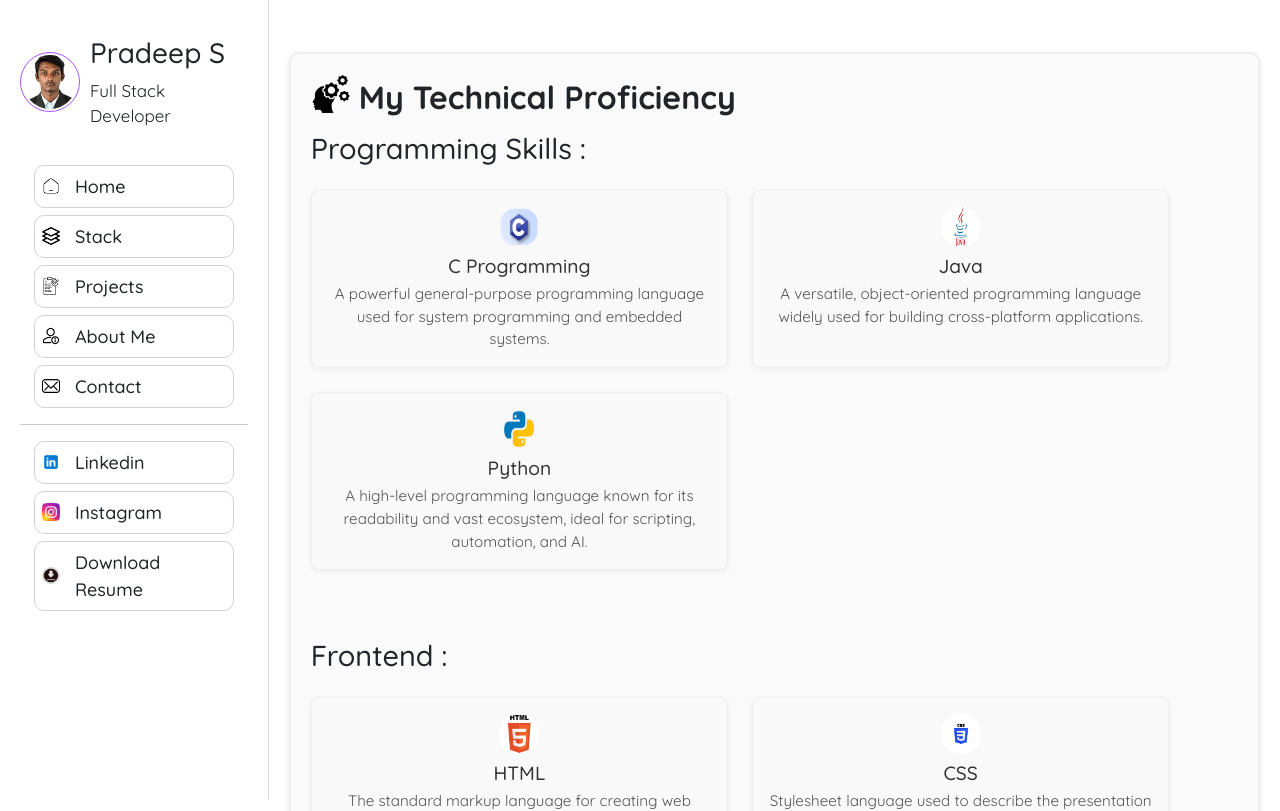
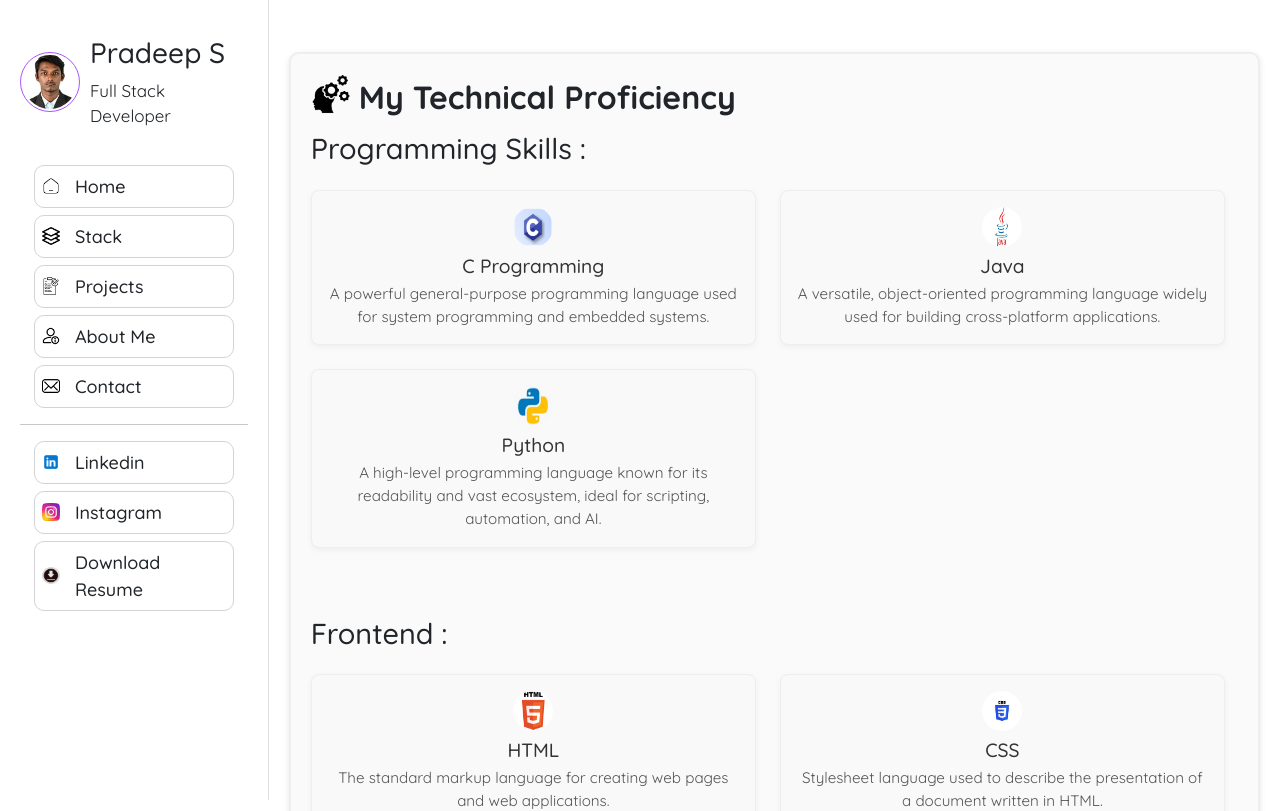
Before and after one commit to Pradeep7007/Portfolio, a React (Create React App) app: page /stack in a window 1280 px wide. Shown: the top 811 px of the page. Built offline with nearby package versions, Linux system fonts and the light colour scheme.

Commit message:
arrow mark changed in home.js page

```diff
--- a/src/pages/Home.css
+++ b/src/pages/Home.css
@@ -82,8 +82,8 @@ p{
 .page-btn img{
   width: 20px;
   height: 30px;
-  transform: rotate(-30deg);
   align-items: center;
+  object-fit: fill;
 }
 
 .carousel-image {
--- a/src/pages/Stack.css
+++ b/src/pages/Stack.css
@@ -40,7 +40,7 @@
   border: 1px solid #eee;
   border-radius: 8px;
   padding: 1rem;
-  width: 45%;
+  width: 48%;
   box-shadow: 0 2px 6px rgba(0, 0, 0, 0.05);
   transition: transform 0.2s ease, border-color 0.2s ease;
   cursor: default;
```
Also changed, not shown: src/assests/right-arrow.png.
